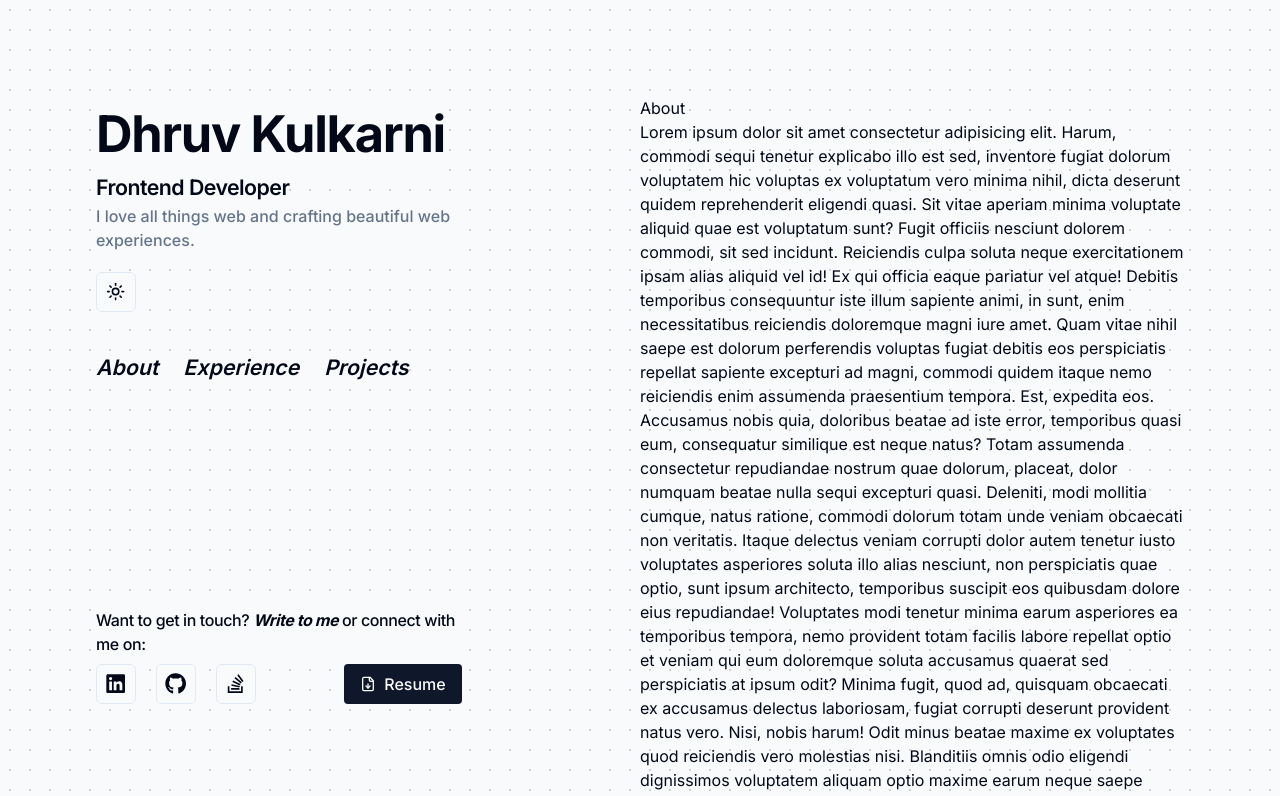
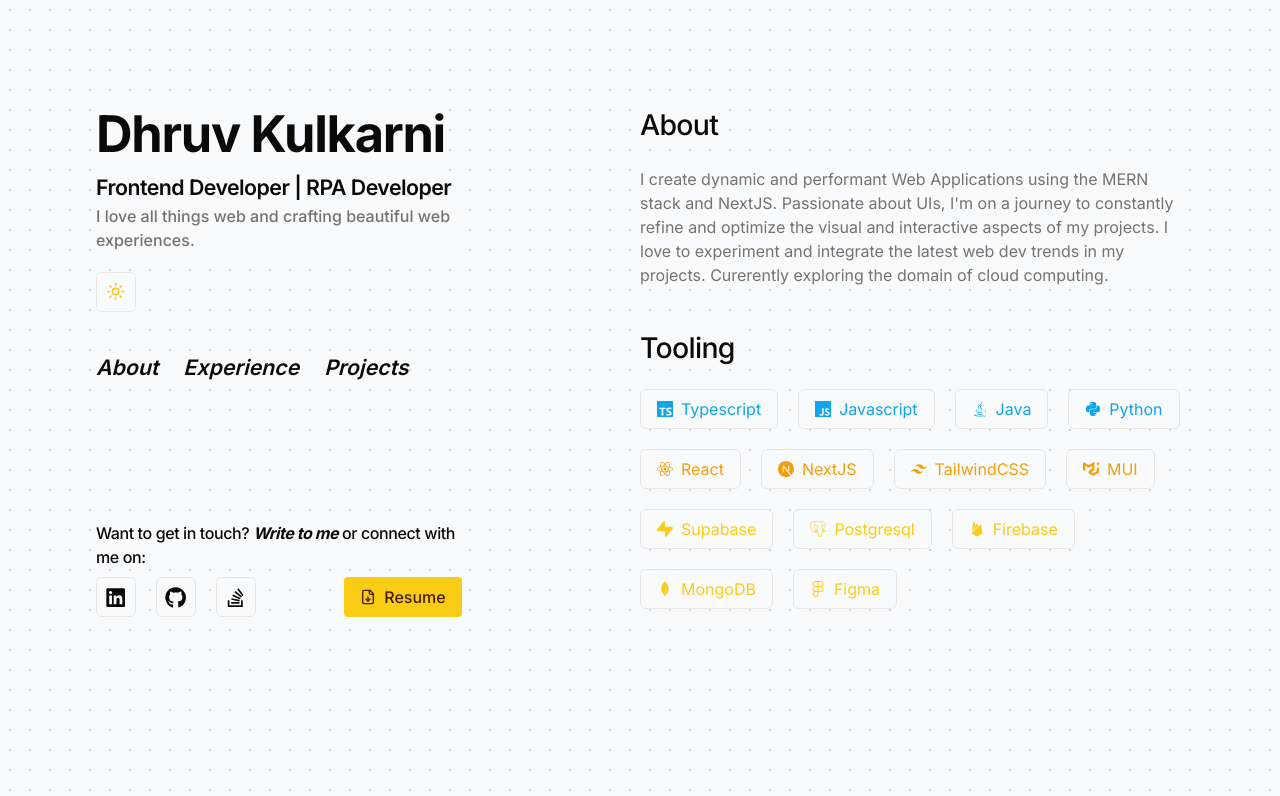
Before and after one commit to DhruvKulkarni86/portfolio-v2, a Next.js app: page / in a window 1280 px wide. Shown: the top 796 px of the page. Built offline with nearby package versions, Linux system fonts and the light colour scheme.

Commit message:
section init

```diff
--- a/package.json
+++ b/package.json
@@ -27,6 +27,7 @@
     "tailwindcss-animate": "^1.0.7"
   },
   "devDependencies": {
+    "@tailwindcss/typography": "^0.5.15",
     "@types/node": "^20",
     "@types/react": "^18",
     "@types/react-dom": "^18",
--- a/src/app/globals.css
+++ b/src/app/globals.css
@@ -9,27 +9,30 @@ body,
 }
 
 @layer base {
+	html {
+		scroll-behavior: smooth;
+	}
 	:root {
 		--texture: 228 14% 93%;
 		--background: 210 20% 98%;
-		--foreground: 222.2 84% 4.9%;
+		--foreground: 20 14.3% 4.1%;
 		--card: 0 0% 100%;
-		--card-foreground: 222.2 84% 4.9%;
+		--card-foreground: 20 14.3% 4.1%;
 		--popover: 0 0% 100%;
-		--popover-foreground: 222.2 84% 4.9%;
-		--primary: 222.2 47.4% 11.2%;
-		--primary-foreground: 210 40% 98%;
-		--secondary: 210 40% 96.1%;
-		--secondary-foreground: 222.2 47.4% 11.2%;
-		--muted: 210 40% 96.1%;
-		--muted-foreground: 215.4 16.3% 46.9%;
-		--accent: 210 40% 96.1%;
-		--accent-foreground: 222.2 47.4% 11.2%;
+		--popover-foreground: 20 14.3% 4.1%;
+		--primary: 47.9 95.8% 53.1%;
+		--primary-foreground: 26 83.3% 14.1%;
+		--secondary: 60 4.8% 95.9%;
+		--secondary-foreground: 24 9.8% 10%;
+		--muted: 60 4.8% 95.9%;
+		--muted-foreground: 25 5.3% 44.7%;
+		--accent: 60 4.8% 95.9%;
+		--accent-foreground: 24 9.8% 10%;
 		--destructive: 0 84.2% 60.2%;
-		--destructive-foreground: 210 40% 98%;
-		--border: 214.3 31.8% 91.4%;
-		--input: 214.3 31.8% 91.4%;
-		--ring: 222.2 84% 4.9%;
+		--destructive-foreground: 60 9.1% 97.8%;
+		--border: 20 5.9% 90%;
+		--input: 20 5.9% 90%;
+		--ring: 20 14.3% 4.1%;
 		--radius: 0.5rem;
 		--chart-1: 12 76% 61%;
 		--chart-2: 173 58% 39%;
@@ -41,24 +44,25 @@ body,
 	.dark {
 		--texture: 219 23% 22%;
 		--background: 219 100% 6%;
-		--foreground: 210 40% 98%;
-		--card: 222.2 84% 4.9%;
-		--card-foreground: 210 40% 98%;
-		--popover: 222.2 84% 4.9%;
-		--popover-foreground: 210 40% 98%;
-		--primary: 210 40% 98%;
-		--primary-foreground: 222.2 47.4% 11.2%;
-		--secondary: 217.2 32.6% 17.5%;
-		--secondary-foreground: 210 40% 98%;
-		--muted: 217.2 32.6% 17.5%;
-		--muted-foreground: 215 20.2% 65.1%;
-		--accent: 217.2 32.6% 17.5%;
-		--accent-foreground: 210 40% 98%;
+		--foreground: 60 9.1% 97.8%;
+		--card: 20 14.3% 4.1%;
+		--card-foreground: 60 9.1% 97.8%;
+		--popover: 20 14.3% 4.1%;
+		--popover-foreground: 60 9.1% 97.8%;
+		--primary: 47.9 95.8% 53.1%;
+		--primary: 47.9 95.8% 53.1%;
+		--primary-foreground: 26 83.3% 14.1%;
+		--secondary: 12 6.5% 15.1%;
+		--secondary-foreground: 60 9.1% 97.8%;
+		--muted: 12 6.5% 15.1%;
+		--muted-foreground: 24 5.4% 63.9%;
+		--accent: 12 6.5% 15.1%;
+		--accent-foreground: 60 9.1% 97.8%;
 		--destructive: 0 62.8% 30.6%;
-		--destructive-foreground: 210 40% 98%;
-		--border: 217.2 32.6% 17.5%;
-		--input: 217.2 32.6% 17.5%;
-		--ring: 212.7 26.8% 83.9;
+		--destructive-foreground: 60 9.1% 97.8%;
+		--border: 12 6.5% 15.1%;
+		--input: 12 6.5% 15.1%;
+		--ring: 35.5 91.7% 32.9%;
 		--chart-1: 220 70% 50%;
 		--chart-2: 160 60% 45%;
 		--chart-3: 30 80% 55%;
--- a/src/app/page.tsx
+++ b/src/app/page.tsx
@@ -10,7 +10,7 @@ export default function Home() {
 			<div className="relative mx-auto min-h-screen  max-w-screen-xl px-6 py-12 md:px-12 md:py-20 lg:px-24 lg:py-0">
 				<div className="lg:flex lg:justify-between lg:gap-4 ">
 					<Header />
-					<div className="lg:hidden flex my-10 sticky top-0">
+					<div className="lg:hidden flex my-5 sticky top-0">
 						<Nav />
 					</div>
 					<Main />
--- a/src/components/home/header/header.tsx
+++ b/src/components/home/header/header.tsx
@@ -4,14 +4,14 @@ import { Nav } from "../nav/nav";
 
 export const Header = () => {
 	return (
-		<header className="lg:sticky lg:top-0 flex flex-col max-h-screen lg:justify-between gap-5 lg:py-24">
+		<header className="lg:sticky lg:top-0 flex flex-col lg:max-h-screen lg:justify-between gap-5 lg:py-24">
 			<div className="flex flex-col gap-5">
 				<div className="flex flex-col items-start w-full">
 					<h1 className="text-3xl bg-background  lg:text-4xl font-bold tracking-tight">
 						Dhruv Kulkarni
 					</h1>
 					<h2 className="text-xl bg-background  font-semibold tracking-tight">
-						Frontend Developer
+						Frontend Developer | RPA Developer
 					</h2>
 					<p className="font-medium bg-background  w-[80%] text-muted-foreground">
 						I love all things web and crafting beautiful web
--- a/src/components/home/main/Main.tsx
+++ b/src/components/home/main/Main.tsx
@@ -1,70 +1,9 @@
+import { About } from "@/components/sections/about";
+
 export const Main = () => {
 	return (
-		<main className="lg:w-1/2 lg:py-24">
-			<h1>About</h1>
-			<p>
-				Lorem ipsum dolor sit amet consectetur adipisicing elit. Harum,
-				commodi sequi tenetur explicabo illo est sed, inventore fugiat
-				dolorum voluptatem hic voluptas ex voluptatum vero minima nihil,
-				dicta deserunt quidem reprehenderit eligendi quasi. Sit vitae
-				aperiam minima voluptate aliquid quae est voluptatum sunt? Fugit
-				officiis nesciunt dolorem commodi, sit sed incidunt. Reiciendis
-				culpa soluta neque exercitationem ipsam alias aliquid vel id! Ex
-				qui officia eaque pariatur vel atque! Debitis temporibus
-				consequuntur iste illum sapiente animi, in sunt, enim
-				necessitatibus reiciendis doloremque magni iure amet. Quam vitae
-				nihil saepe est dolorum perferendis voluptas fugiat debitis eos
-				perspiciatis repellat sapiente excepturi ad magni, commodi
-				quidem itaque nemo reiciendis enim assumenda praesentium
-				tempora. Est, expedita eos. Accusamus nobis quia, doloribus
-				beatae ad iste error, temporibus quasi eum, consequatur
-				similique est neque natus? Totam assumenda consectetur
-				repudiandae nostrum quae dolorum, placeat, dolor numquam beatae
-				nulla sequi excepturi quasi. Deleniti, modi mollitia cumque,
-				natus ratione, commodi dolorum totam unde veniam obcaecati non
-				veritatis. Itaque delectus veniam corrupti dolor autem tenetur
-				iusto voluptates asperiores soluta illo alias nesciunt, non
-				perspiciatis quae optio, sunt ipsum architecto, temporibus
-				suscipit eos quibusdam dolore eius repudiandae! Voluptates modi
-				tenetur minima earum asperiores ea temporibus tempora, nemo
-				provident totam facilis labore repellat optio et veniam qui eum
-				doloremque soluta accusamus quaerat sed perspiciatis at ipsum
-				odit? Minima fugit, quod ad, quisquam obcaecati ex accusamus
-				delectus laboriosam, fugiat corrupti deserunt provident natus
-				vero. Nisi, nobis harum! Odit minus beatae maxime ex voluptates
-				quod reiciendis vero molestias nisi. Blanditiis omnis odio
-				eligendi dignissimos voluptatem aliquam optio maxime earum neque
-				saepe repudiandae, dolorum asperiores laboriosam. Delectus
-				corporis voluptatem expedita facilis laborum nemo quos ea minima
-				doloremque omnis earum, doloribus iusto sint ad perferendis unde
-				voluptas. Iste delectus enim aliquam voluptatum repellat, iusto
-				reprehenderit ipsam odio facere. Eum perferendis eaque commodi
-				ex! Laudantium nisi sequi nihil aut labore eveniet ab hic
-				repudiandae facere cupiditate, eos eius, dolore error autem
-				culpa cum inventore libero unde. Magni accusantium explicabo
-				neque magnam. Ullam temporibus consequuntur atque molestiae vel
-				quibusdam quidem ducimus doloremque nostrum aperiam sapiente
-				sed, unde vitae? Reprehenderit quis earum sit cumque consectetur
-				voluptatem. Fuga incidunt quae dolor omnis deleniti! Unde
-				doloremque officiis pariatur nam fugit ducimus, fugiat,
-				similique ut repellat, esse quos dolores numquam consectetur
-				dolorum. Totam soluta sit eos, explicabo, vel ipsum rerum eius
-				sint laudantium iste, deserunt dolore tempore quae inventore
-				nisi minus provident mollitia velit corporis. Modi beatae quae
-				excepturi, recusandae nam quod ab quis provident nesciunt
-				explicabo atque, laborum animi! Repellendus est voluptatum
-				maxime ipsam excepturi, minus cum facere illum animi asperiores
-				odio eaque soluta nisi saepe exercitationem delectus molestias.
-				Aut accusamus modi libero dolor sint earum optio sapiente,
-				voluptas id error repudiandae labore maxime dolorem a beatae
-				adipisci. Corrupti reiciendis repudiandae soluta, provident nisi
-				neque dignissimos porro blanditiis maxime quae deleniti
-				distinctio, voluptates temporibus eos expedita? Molestiae
-				voluptatem voluptate praesentium? Possimus corrupti aliquam quo
-				ipsum voluptate, pariatur velit quas commodi, ut nemo nihil quae
-				facilis necessitatibus eos sed earum at sequi! Harum inventore
-				laborum natus sunt quam tempore quidem dignissimos omnis.
-			</p>
+		<main className="lg:w-1/2 lg:py-24 scroll-smooth">
+			<About />
 		</main>
 	);
 };
--- /dev/null
+++ b/src/components/sections/about.tsx
@@ -0,0 +1,54 @@
+import { AboutData } from "@/content/json/about-data";
+import { Separator } from "@/components/ui/separator";
+import { Button } from "../ui/button";
+
+export const About = () => {
+	return (
+		<div id="about" className="flex flex-col gap-10 py-2">
+			<div className="gap-5 flex flex-col">
+				<h1 className="text-xl w-fit lg:text-2xl bg-background tracking-tight font-medium">
+					About
+				</h1>
+				<p className="text-muted-foreground bg-background">
+					{AboutData.about}
+				</p>
+			</div>
+			<div className="gap-5 flex flex-col">
+				<h2 className="text-xl w-fit lg:text-2xl bg-background tracking-tight font-medium">
+					Tooling
+				</h2>
+				<div className="flex flex-col gap-5">
+					<div className="flex flex-row gap-5 flex-wrap">
+						{AboutData.tooling.languages.map((ic) => (
+							<Button
+								variant="outline"
+								className="items-center text-sky-500 font-light text-sm lg:text-base gap-2 "
+								key={ic.name}
+							>
+								{ic.icon} {ic.name}
+							</Button>
+						))}
+						{AboutData.tooling.library.map((ic) => (
+							<Button
+								variant="outline"
+								className="items-center text-amber-500 font-light text-sm lg:text-base  gap-2"
+								key={ic.name}
+							>
+								{ic.icon} {ic.name}
+							</Button>
+						))}
+						{AboutData.tooling.tools.map((ic) => (
+							<Button
+								variant="outline"
+								className="items-center text-primary font-light text-sm lg:text-base  gap-2"
+								key={ic.name}
+							>
+								{ic.icon} {ic.name}
+							</Button>
+						))}
+					</div>
+				</div>
+			</div>
+		</div>
+	);
+};
--- a/src/components/theme-toggle.tsx
+++ b/src/components/theme-toggle.tsx
@@ -17,8 +17,8 @@ export function ModeToggle() {
 			}
 			size="icon"
 		>
-			<Sun className="h-[1.2rem] w-[1.2rem] rotate-0 scale-100 transition-all dark:-rotate-90 dark:scale-0" />
-			<Moon className="absolute h-[1.2rem] w-[1.2rem] rotate-90 scale-0 transition-all dark:rotate-0 dark:scale-100" />
+			<Sun className="h-[1.2rem] w-[1.2rem] rotate-0 scale-100 transition-all dark:-rotate-90 dark:scale-0 text-primary" />
+			<Moon className="absolute h-[1.2rem] w-[1.2rem] rotate-90 scale-0 transition-all dark:rotate-0 dark:scale-100 text-primary" />
 			<span className="sr-only">Toggle theme</span>
 		</Button>
 	);
--- /dev/null
+++ b/src/content/json/about-data.tsx
@@ -0,0 +1,89 @@
+import { about } from "@/types";
+import { FaJava, FaJs, FaPython, FaReact } from "react-icons/fa6";
+import { IoLogoFirebase } from "react-icons/io5";
+import {
+	SiFigma,
+	SiJavascript,
+	SiMongodb,
+	SiMui,
+	SiNextdotjs,
+	SiPostgresql,
+	SiSupabase,
+	SiTailwindcss,
+	SiTypescript,
+} from "react-icons/si";
+
+export const AboutData: about = {
+	about: "I create dynamic and performant Web Applications using the MERN stack and NextJS. Passionate about UIs, I'm on a journey to constantly refine and optimize the visual and interactive aspects of my projects. I love to experiment and integrate the latest web dev trends in my projects. Curerently exploring the domain of cloud computing.",
+	tooling: {
+		languages: [
+			{
+				name: "Typescript",
+				icon: <SiTypescript />,
+			},
+			{
+				name: "Javascript",
+				icon: <SiJavascript />,
+			},
+			{
+				name: "Java",
+				icon: <FaJava />,
+			},
+			{
+				name: "Python",
+				icon: <FaPython />,
+			},
+		],
+		library: [
+			{
+				name: "React",
+				icon: <FaReact />,
+			},
+			{
+				name: "NextJS",
+				icon: <SiNextdotjs />,
+			},
+			{
+				name: "TailwindCSS",
+				icon: <SiTailwindcss />,
+			},
+			{
+				name: "MUI",
+				icon: <SiMui />,
+			},
+		],
+		tools: [
+			{
+				name: "Supabase",
+				icon: <SiSupabase />,
+			},
+			{
+				name: "Postgresql",
+				icon: <SiPostgresql />,
+			},
+			{
+				name: "Firebase",
+				icon: <IoLogoFirebase />,
+			},
+			{
+				name: "MongoDB",
+				icon: <SiMongodb />,
+			},
+			{
+				name: "Figma",
+				icon: <SiFigma />,
+			},
+		],
+		rpa: [
+			{
+				name: "Automation Anywhere",
+			},
+			{
+				name: "VBA",
+			},
+			{
+				name: "SAP",
+			},
+		],
+	},
+};
--- a/tailwind.config.ts
+++ b/tailwind.config.ts
@@ -13,6 +13,7 @@ const config: Config = {
 			base: "1rem",
 			sxl: "1.2rem",
 			xl: "1.333rem",
+			iconb: "1.555rem",
 			"2xl": "1.777rem",
 			"3xl": "2.369rem",
 			"4xl": "3.158rem",
@@ -86,6 +87,9 @@ const config: Config = {
 			},
 		},
 	},
-	plugins: [require("tailwindcss-animate")],
+	plugins: [
+		require("tailwindcss-animate"),
+		require("@tailwindcss/typography"),
+	],
 };
 export default config;
```
Also changed, not shown: src/types.ts (+22 -0 lines), 1 other file (tests, documents, lock files or other folders).
